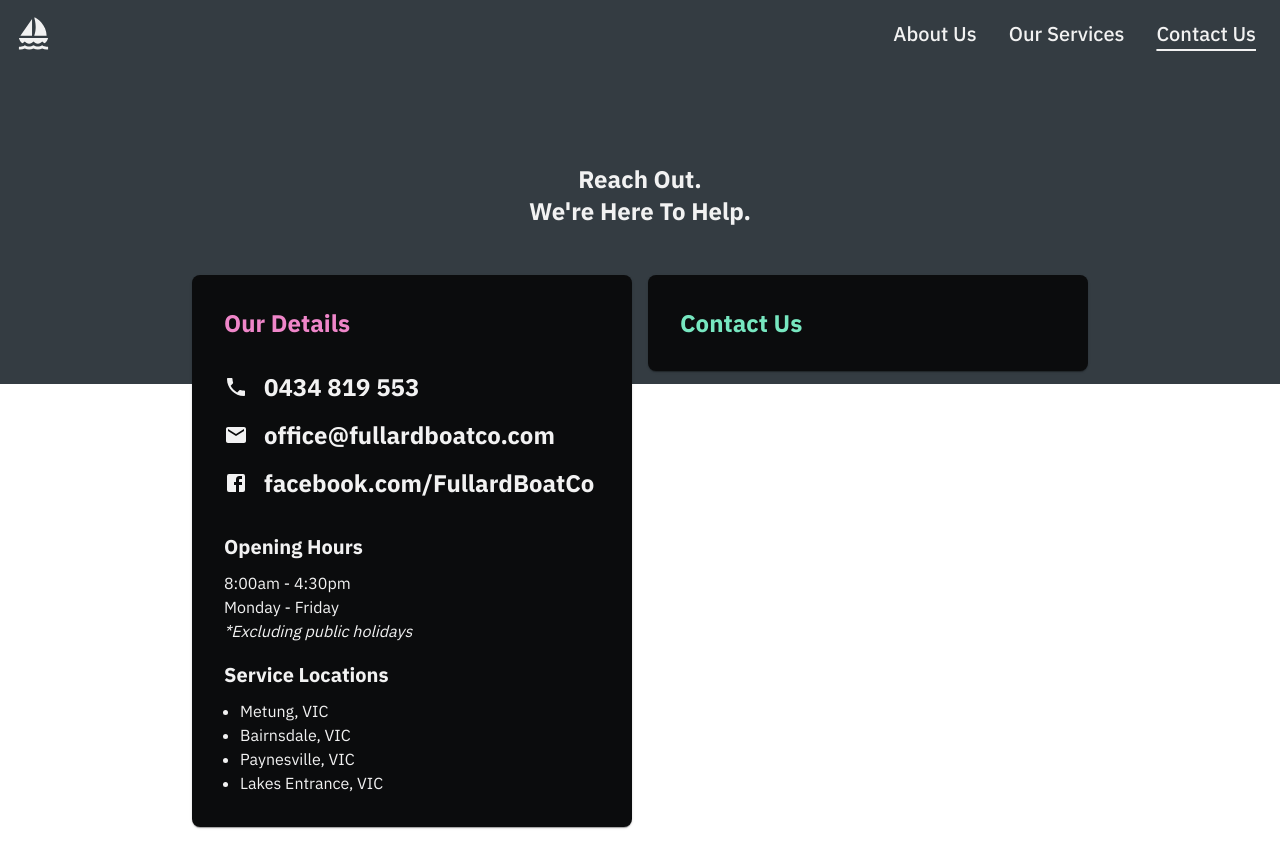
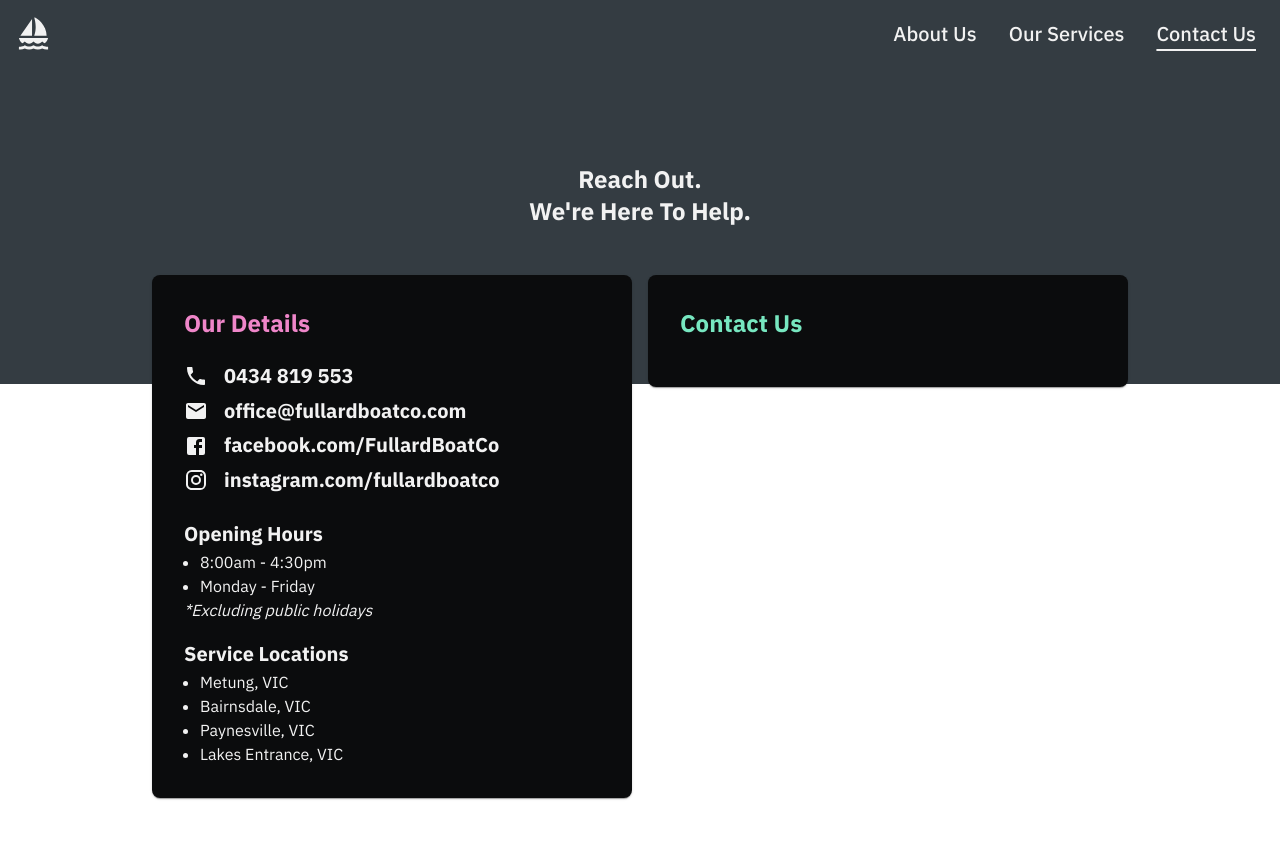
Before and after one commit to mastra90/fullard-boats-co, a React (Vite) app: page /contact-us in a window 1280 px wide. After the commit the page ends 814 px from the top, so only its background shows below. Built offline with nearby package versions, Linux system fonts and the light colour scheme.

Commit message:
Our Details card completed

```diff
--- a/src/components/CardTitles.tsx
+++ b/src/components/CardTitles.tsx
@@ -6,7 +6,7 @@ const CardTitles = ({ title, color }) => (
       display: "flex",
     }}
   >
-    <Typography variant="h5" color={color}>
+    <Typography variant="h5" color={color} sx={{ mb: 2 }}>
       {title}
     </Typography>
   </Box>
--- a/src/components/NavBar.tsx
+++ b/src/components/NavBar.tsx
@@ -19,11 +19,12 @@ import {
   Toolbar,
   Tooltip,
   useMediaQuery,
-  useTheme,
+
 } from "@mui/material";
+import theme from "../theme";
 
 const NavBar = () => {
-  const theme = useTheme();
+
   const location = useLocation();
   const isMobile = useMediaQuery(theme.breakpoints.down("md"));
   const isHomePage = location.pathname === "/";
--- a/src/components/contact us/ContactDetailsCard.tsx
+++ b/src/components/contact us/ContactDetailsCard.tsx
@@ -1,94 +1,124 @@
-import { Box, Link, Typography } from "@mui/material";
+import { Box, Link, List, ListItem, Typography } from "@mui/material";
 import CardTitles from "../CardTitles";
 import theme from "../../theme";
 import {
   Phone as PhoneIcon,
   Email as EmailIcon,
   Facebook as FacebookIcon,
+  Instagram as InstagramIcon,
 } from "@mui/icons-material";
+
+const headings = [
+  {
+    icon: <PhoneIcon sx={{ mr: 2 }} />,
+    text: "0434 819 553",
+  },
+  {
+    icon: <EmailIcon sx={{ mr: 2 }} />,
+    text: "office@fullardboatco.com",
+  },
+  {
+    icon: <FacebookIcon sx={{ mr: 2 }} />,
+    text: (
+      <>
+        <Link
+          href="https://www.facebook.com/FullardBoats"
+          target="_blank"
+          rel="noopener noreferrer"
+          id="facebook-link"
+        >
+          facebook.com/FullardBoatCo
+        </Link>
+      </>
+    ),
+  },
+  {
+    icon: <InstagramIcon sx={{ mr: 2 }} />,
+    text: (
+      <>
+        <Link
+          href="https://www.instagram.com/fullardboatco/"
+          target="_blank"
+          rel="noopener noreferrer"
+          id="facebook-link"
+        >
+          instagram.com/fullardboatco
+        </Link>
+      </>
+    ),
+  },
+];
+
+const details = [
+  "8:00am - 4:30pm",
+  "Monday - Friday",
+  "*Excluding public holidays",
+  "_",
+  "Metung, VIC",
+  "Bairnsdale, VIC",
+  "Paynesville, VIC",
+  "Lakes Entrance, VIC",
+];
 
 const ContactDetailsCard = () => {
   return (
     <Box sx={{ position: "relative", p: 2 }}>
       <CardTitles title={"Our Details"} color={theme.palette.text.pink} />
-      <Box sx={{ my: 4 }}>
-        <Typography
-          variant="h5"
-          sx={{
-            display: "flex",
-            alignItems: "center",
-            mb: 2,
-            fontSize: {
-              xs: 16,
-              sm: 24,
-              md: 24,
-            },
-          }}
-        >
-          <PhoneIcon sx={{ mr: 2 }} /> 0434 819 553
-        </Typography>
 
-        <Typography
-          variant="h5"
-          sx={{
-            display: "flex",
-            alignItems: "center",
-            mb: 2,
-            fontSize: {
-              xs: 16,
-              sm: 24,
-              md: 24,
-            },
-          }}
-        >
-          <EmailIcon sx={{ mr: 2 }} /> office@fullardboatco.com
-        </Typography>
-
-        <Link
-          href="https://www.facebook.com/FullardBoats"
-          target="_blank"
-          rel="noopener noreferrer"
-          sx={{
-            textDecoration: "none",
-            color: "text.primary",
-          }}
-          id="facebook-link"
-        >
+      <Box sx={{ mt: 1, mb: 3 }}>
+        {headings.map((heading, key) => (
           <Typography
+            key={key}
             variant="h5"
             sx={{
               display: "flex",
               alignItems: "center",
-              mb: 2,
+              mb: 1,
               fontSize: {
                 xs: 16,
-                sm: 24,
-                md: 24,
+                sm: 20,
+                md: 20,
               },
             }}
           >
-            <FacebookIcon sx={{ mr: 2 }} /> facebook.com/FullardBoatCo
+            {heading.icon}
+            {heading.text}
           </Typography>
-        </Link>
+        ))}
       </Box>
+
       <Box>
-        <Typography variant="h6" sx={{ mb: 1 }}>
-          Opening Hours
-        </Typography>
-        <Typography>8:00am - 4:30pm</Typography>
-        <Typography>Monday - Friday</Typography>
-        <Typography sx={{ fontStyle: "italic", mb: 2 }}>
-          *Excluding public holidays
-        </Typography>
-
-        <Typography variant="h6" sx={{ mb: 1 }}>
-          Service Locations
-        </Typography>
-        <Box component="ul" sx={{ pl: 2, m: 0 }}>
-          <Typography component="li">Metung, VIC</Typography>
-          <Typography component="li">Bairnsdale, VIC</Typography>
-          <Typography component="li">Paynesville, VIC</Typography>
-          <Typography component="li">Lakes Entrance, VIC</Typography>
+        <Typography variant="h6">Opening Hours</Typography>
+        <Box>
+          {details.map((detail, index) => {
+            if (detail === "_") {
+              return (
+                <Typography key={index} variant="h6" sx={{ mt: 2 }}>
+                  Service Locations
+                </Typography>
+              );
+            }
+            return (
+              <List
+                key={index}
+                sx={{
+                  listStyleType: detail.startsWith("*") ? "default" : "disc",
+                  p: 0,
+                }}
+              >
+                <ListItem
+                  sx={{
+                    p: 0,
+                    ml: detail.startsWith("*") ? 0 : 2,
+                    display: "list-item",
+                    fontStyle: detail.startsWith("*") ? "italic" : "inherit",
+                  }}
+                >
+                  {detail}
+                </ListItem>
+              </List>
+            );
+          })}
         </Box>
       </Box>
     </Box>
--- a/src/components/our Services/FaqCard.tsx
+++ b/src/components/our Services/FaqCard.tsx
@@ -1,10 +1,10 @@
-import { Box, Link, List, ListItem, Typography, useTheme } from "@mui/material";
+import { Box, Link, List, ListItem, Typography } from "@mui/material";
 import CardImage from "../CardImage";
 import water from "../../assets/water.png";
 import CardTitles from "../CardTitles";
+import theme from "../../theme";
 
 const FaqCard = () => {
-  const theme = useTheme();
   const faqs = [
     {
       question: "Where is your workshop located?",
@@ -72,10 +72,8 @@ const FaqCard = () => {
       <Box sx={{ position: "relative", p: 4 }}>
         <CardTitles title={"FAQ"} color={theme.palette.text.green} />
 
-        <Typography sx={{ mt: 2 }}>
-          Have a question that isn't answered here?
-        </Typography>
-        <Typography sx={{ mb: 2 }}>
+        <Typography>Have a question that isn't answered here?</Typography>
+        <Typography>
           Get in touch with us using the contact form below or give us a call.
         </Typography>
 
--- a/src/components/our Services/OurServicesCard.tsx
+++ b/src/components/our Services/OurServicesCard.tsx
@@ -1,10 +1,10 @@
-import { Box, List, ListItem, Typography, useTheme } from "@mui/material";
+import { Box, List, ListItem, Typography } from "@mui/material";
 import brush from "../../assets/brush.png";
 import CardImage from "../CardImage";
 import CardTitles from "../CardTitles";
+import theme from "../../theme";
 
 const OurServicesCard = () => {
-  const theme = useTheme();
   const services = [
     "Traditional Timber Shipwrighting",
     "Fibreglass Repairs",
@@ -24,7 +24,7 @@ const OurServicesCard = () => {
       <CardImage source={brush} height={190} position={"absolute"} />
       <Box sx={{ position: "relative", p: 4 }}>
         <CardTitles title={"Our Services"} color={theme.palette.text.blue} />
-        <Typography sx={{ my: 2 }}>
+        <Typography>
           At Fullard Boat Co we offer a wide range of services. We have built a
           solid reputation and pride ourselves on our attention to detail and
           high-quality finishes at competitive prices. The services we offer
--- a/src/pages/AboutUsPage.tsx
+++ b/src/pages/AboutUsPage.tsx
@@ -141,7 +141,7 @@ const AboutUsPage = () => {
             <CardImage source={member.image} alt={member.name} />
             <Box sx={{ p: 4 }}>
               <CardTitles title={member.name} color={member.color} />
-              <Typography sx={{ mt: 2 }}>{member.blurb}</Typography>
+              <Typography>{member.blurb}</Typography>
             </Box>
           </Card>
         ))}
--- a/src/pages/ContactUsPage.tsx
+++ b/src/pages/ContactUsPage.tsx
@@ -24,8 +24,8 @@ const ContactPage = () => {
             key={key}
             sx={{
               height: "fit-content",
-              width: { xs: "100%", md: 440 },
-              p:2
+              width: { xs: "100%", md: 480 },
+              p: 2,
             }}
           >
             {cards}
--- a/src/pages/HomePage.tsx
+++ b/src/pages/HomePage.tsx
@@ -1,4 +1,4 @@
-import { Box, Typography, Link, useTheme, useMediaQuery } from "@mui/material";
+import { Box, Typography, Link, useMediaQuery } from "@mui/material";
 import { Link as RouterLink } from "react-router-dom";
 import {
   Phone as PhoneIcon,
@@ -9,9 +9,9 @@ import {
 // Adjust the path as needed
 import logo from "../assets/logo.png";
 import homeBg from "../assets/homebg.png";
+import theme from "../theme";
 
 const HomePage = () => {
-  const theme = useTheme();
   const isMobile = useMediaQuery(theme.breakpoints.down("sm"));
 
   return (
```
